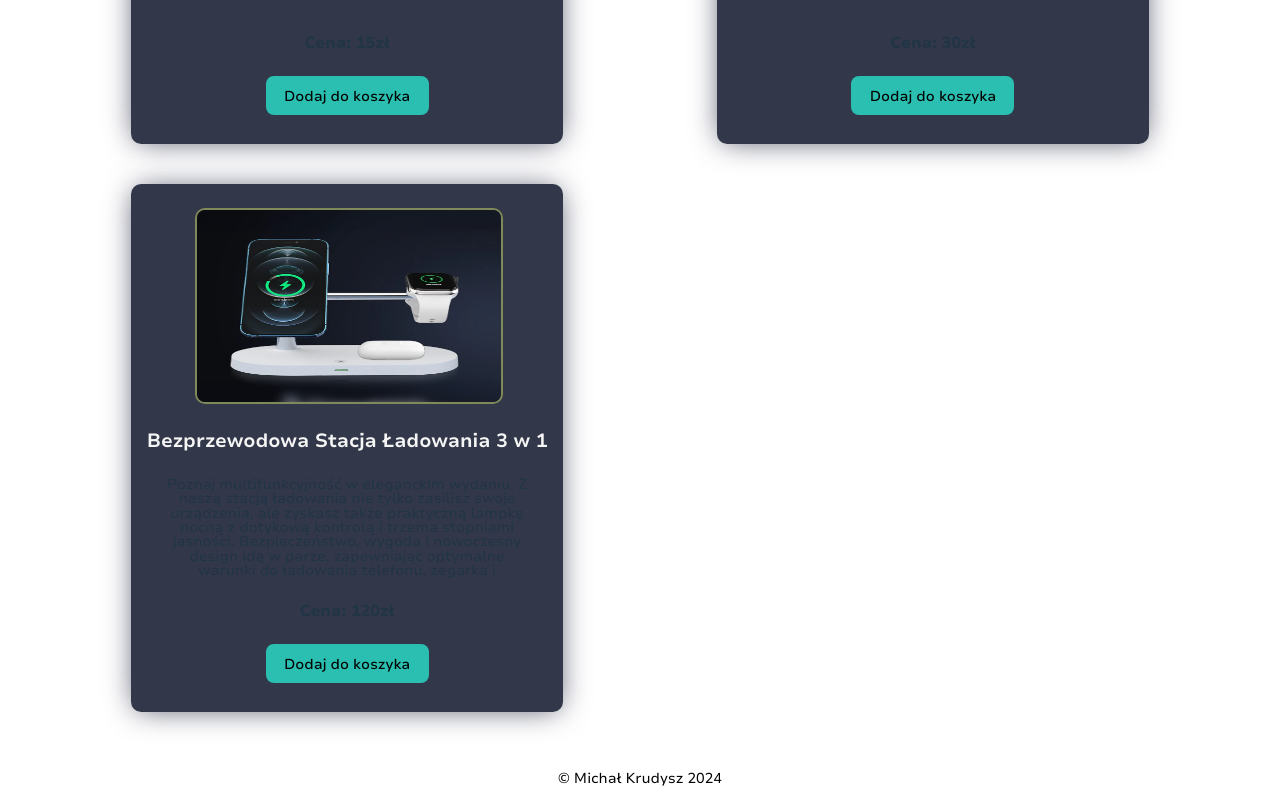
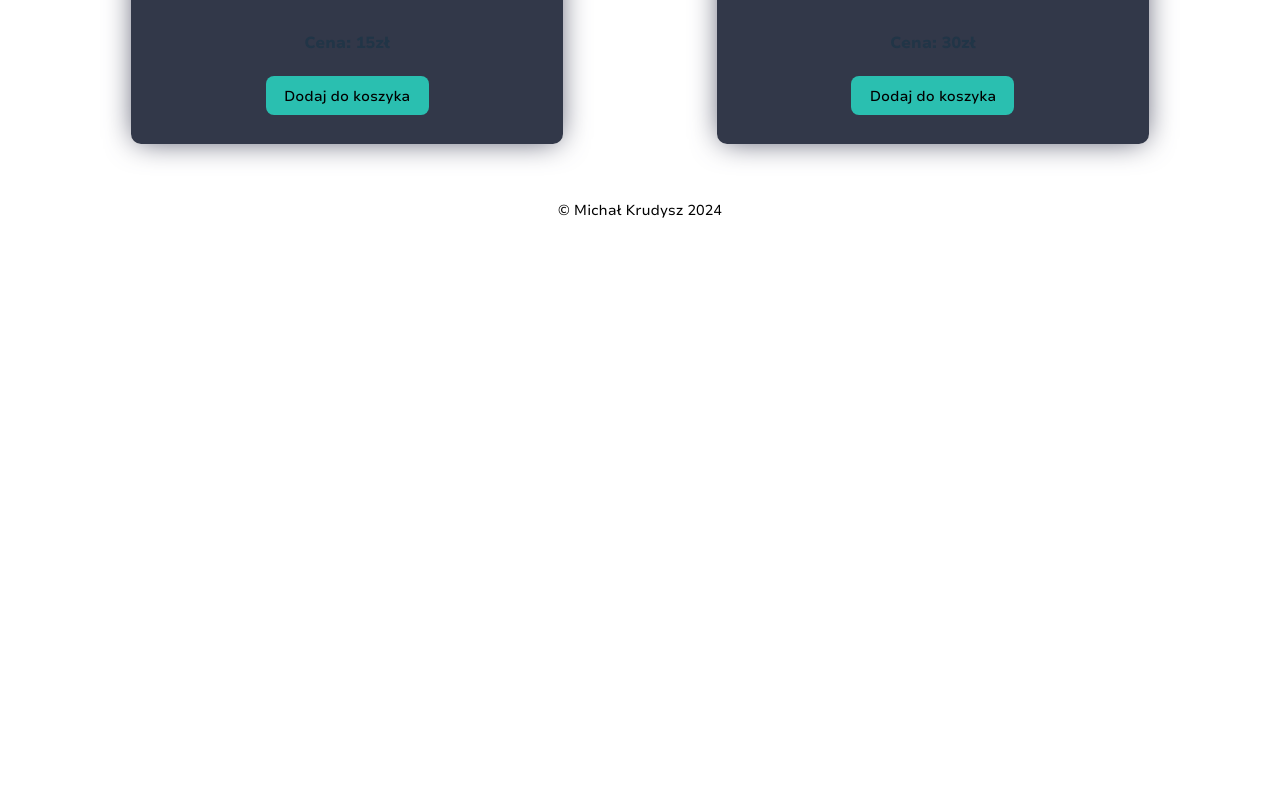
Before and after one commit to michalkrudysz/browse-cart, a React (Vite) app: page / in a window 1280 px wide. Shown: the part 2695-3495 px from the top of the page. After the commit the page ends 2927 px from the top, so only its background shows below. Built offline with nearby package versions, Linux system fonts and the light colour scheme.

Commit message:
Implemented logic to prevent the main product from being rendered among individual products.

```diff
--- a/src/App.jsx
+++ b/src/App.jsx
@@ -81,9 +81,15 @@ function App() {
       <Header cartItemsInfo={cartItems} remove={remove} add={add} />
       <Shop
         mainProduct={<MainProduct addItem={addItem} data={mainProduct} />}
-        products={PRODUCTS.map((product) => (
-          <SingleProduct key={product.id} product={product} addItem={addItem} />
-        ))}
+        products={PRODUCTS.filter((product) => product.id !== "p7").map(
+          (product) => (
+            <SingleProduct
+              key={product.id}
+              product={product}
+              addItem={addItem}
+            />
+          )
+        )}
       />
       <footer className="footer">&copy; Michał Krudysz 2024</footer>
     </>
```
